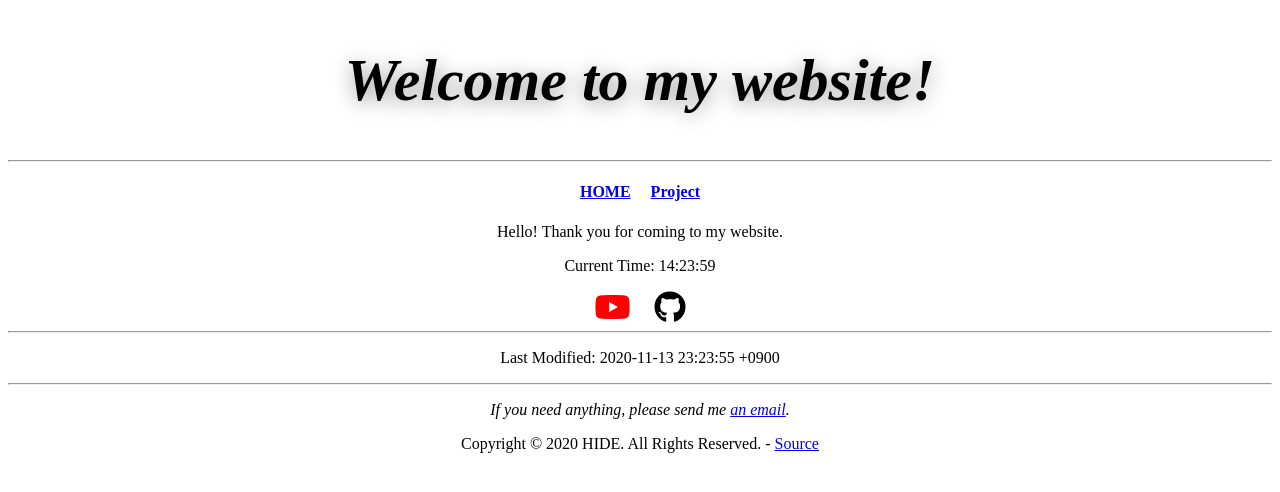
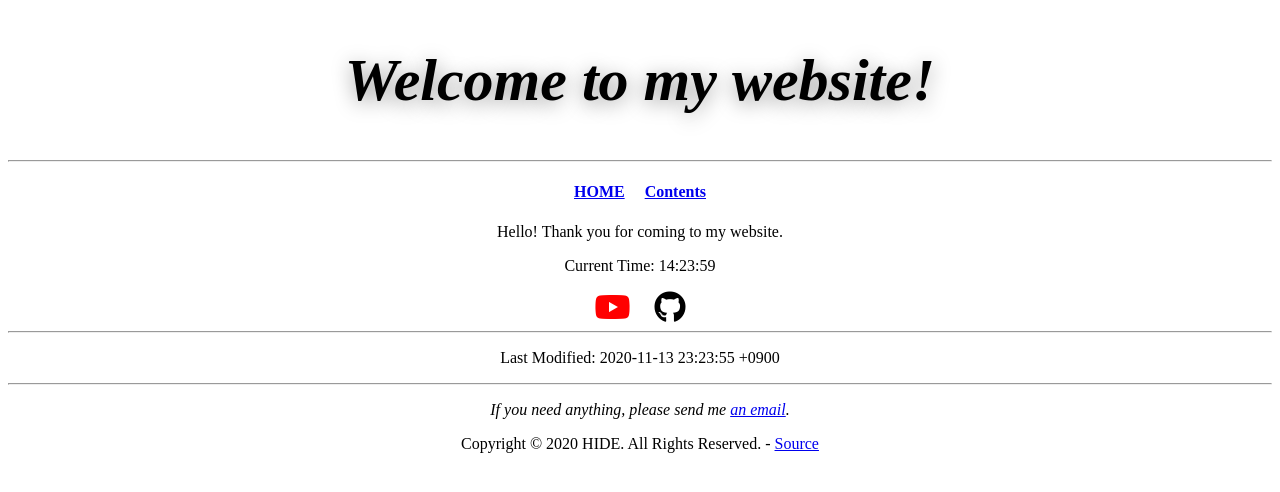
Before and after one commit to HIDE810/HIDE810.github.io, a Jekyll site: the page built from index.html, in a window 1280 px wide. Shown: the top 492 px of the page. Built offline with Jekyll 4.4.1, drawn with Linux system fonts in a browser that asks for light colours; a style sheet for code colours, icons or effects is not loaded.

Commit message:
Update the content section

```diff
--- a/_includes/head.html
+++ b/_includes/head.html
@@ -1,14 +1,14 @@
 <meta charset="UTF-8">
 <meta name="viewport" content="width=device-width">
 <title>HIDE's web</title>
-<link rel="Icon" href="../assets/images/icon.png">
+<link rel="Icon" href="/favicon.png">
 <link rel="stylesheet" href="../assets/css/main.css">
 <link href="https://use.fontawesome.com/releases/v5.15.1/css/all.css" rel="stylesheet">
 <!-- jQuery -->
 <script type="text/javascript" src="https://code.jquery.com/jquery-3.5.1.min.js"></script>
 <!------------>
 <!-- highlight.js -->
-<link rel="stylesheet" href="//cdn.jsdelivr.net/gh/highlightjs/cdn-release@10.3.2/build/styles/default.min.css">
-<script src="//cdn.jsdelivr.net/gh/highlightjs/cdn-release@10.3.2/build/highlight.min.js"></script>
+<link rel="stylesheet" href="https://cdn.jsdelivr.net/gh/highlightjs/cdn-release@10.3.2/build/styles/default.min.css">
+<script src="https://cdn.jsdelivr.net/gh/highlightjs/cdn-release@10.3.2/build/highlight.min.js"></script>
 <script src="https://cdn.jsdelivr.net/gh/highlightjs/cdn-release@10.3.2/build/languages/armasm.min.js"></script>
 <!------------------>
--- a/project/arm.html
+++ b/contents/arm.html
@@ -8,7 +8,7 @@
 <hr>
 <h4>
 <a href="/">HOME</a>&emsp;
-<a href="/project">Project</a>
+<a href="/contents">Contents</a>
 </h4>
 <hr>
 <div class="code">
--- a/project/code.html
+++ b/contents/code.html
@@ -8,7 +8,7 @@
 <hr>
 <h4>
 <a href="/">HOME</a>&emsp;
-<a href="/project">Project</a>
+<a href="/contents">Contents</a>
 </h4>
 <hr>
 <div class="code">
--- a/project/index.html
+++ b/contents/index.html
@@ -8,12 +8,14 @@
 <hr>
 <h4>
 <a href="/">HOME</a>&emsp;
-<a href="/project">Project</a>
+<a href="/contents">Contents</a>
 </h4>
 <hr>
 <div class="code">
   <ul>
   <li><a href="arm.html">ARM instruction set</a></li>
   <li><a href="code.html">ASM Codes</a></li>
+  <li><a href="../assets/pdf/HID_PAD.pdf">HID_PAD (PDF)</a></li>
+  <li><a href="../assets/pdf/IPC.pdf">IPC (PDF)</a></li>
   </ul>
 </div>
--- a/index.html
+++ b/index.html
@@ -8,7 +8,7 @@
 <hr>
 <h4>
 <a href="/">HOME</a>&emsp;
-<a href="/project">Project</a>
+<a href="/contents">Contents</a>
 </h4>
 <p>Hello! Thank you for coming to my website.</p>
 <script type="text/javascript" src="../assets/js/time.js"></script>
```
Also changed, not shown: assets/images/KRP-206S.jpg (deleted), assets/images/Nakamori_Akina_in_1985.jpg (deleted), favicon.png (renamed from assets/images/icon.png), 2 other files.
